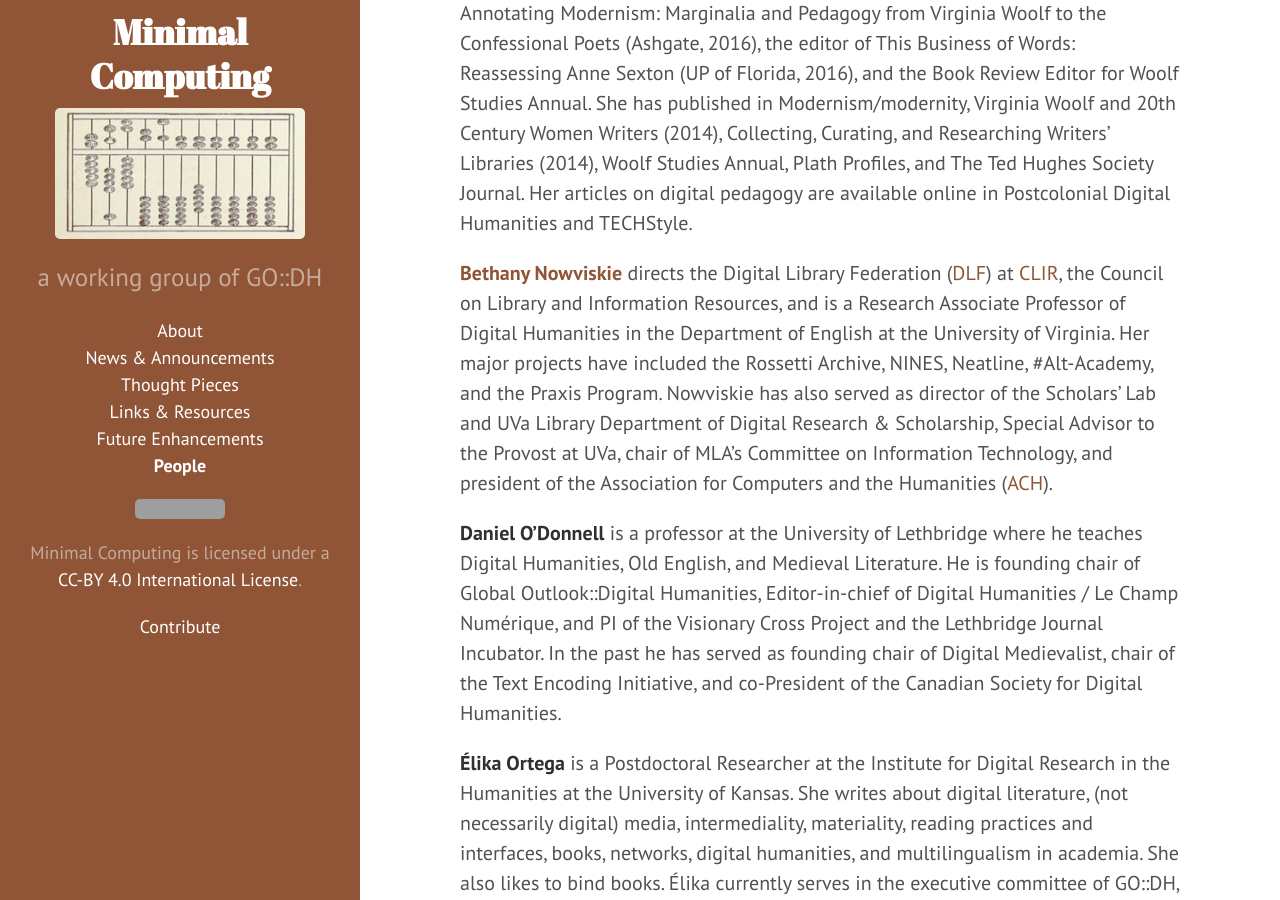
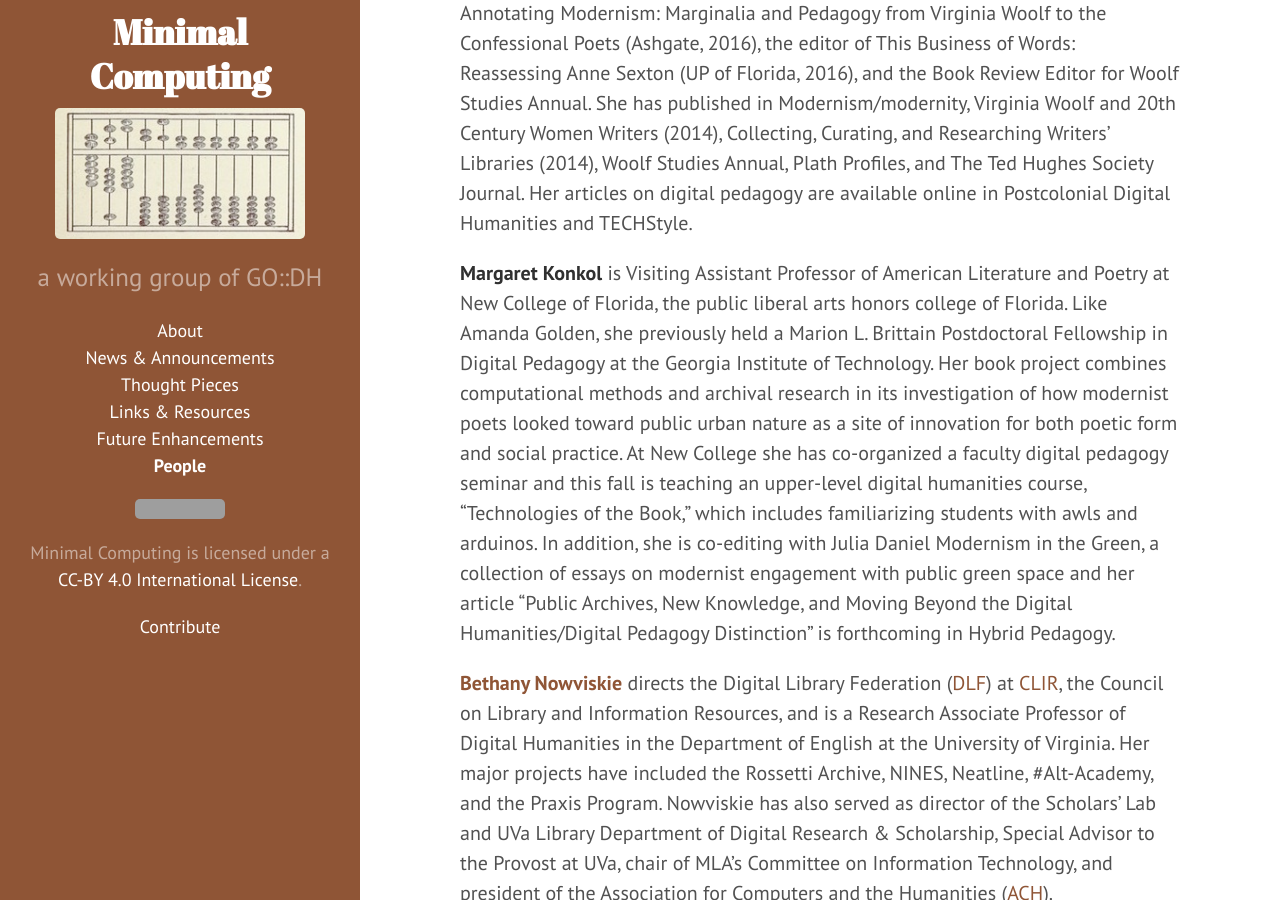
Before and after one commit to go-dh/mincomp, a Jekyll site: the page built from 06people.md, in a window 1280 px wide and 900 px high, scrolled down 1412 px. Built offline with Jekyll 4.4.1, drawn with Linux system fonts in a browser that asks for light colours; grey boxes are pictures that could not be loaded.

Commit message:
added mkonkol to people page

```diff
--- a/06people.md
+++ b/06people.md
@@ -16,6 +16,8 @@
 
 **Amanda Golden** is an Assistant Professor of English at the New York Institute of Technology. She previously held a Marion L. Brittain Postdoctoral Fellowship at the Georgia Institute of Technology and the Post-Doctoral Fellowship in Poetics at Emory University's Fox Center for Humanistic Inquiry. She is the author of Annotating Modernism: Marginalia and Pedagogy from Virginia Woolf to the Confessional Poets (Ashgate, 2016), the editor of This Business of Words: Reassessing Anne Sexton (UP of Florida, 2016), and the Book Review Editor for Woolf Studies Annual. She has published in Modernism/modernity, Virginia Woolf and 20th Century Women Writers (2014), Collecting, Curating, and Researching Writers’ Libraries (2014), Woolf Studies Annual, Plath Profiles, and The Ted Hughes Society Journal. Her articles on digital pedagogy are available online in Postcolonial Digital Humanities and TECHStyle.
 
+**Margaret Konkol** is Visiting Assistant Professor of American Literature and Poetry at New College of Florida, the public liberal arts honors college of Florida. Like Amanda Golden, she previously held a Marion L. Brittain Postdoctoral Fellowship in Digital Pedagogy at the Georgia Institute of Technology. Her book project combines computational methods and archival research in its investigation of how modernist poets looked toward public urban nature as a site of innovation for both poetic form and social practice. At New College she has co-organized a faculty digital pedagogy seminar and this fall is teaching an upper-level digital humanities course, “Technologies of the Book,” which includes familiarizing students with awls and arduinos. In addition, she is co-editing with Julia Daniel Modernism in the Green, a collection of essays on modernist engagement with public green space and her article “Public Archives, New Knowledge, and Moving Beyond the Digital Humanities/Digital Pedagogy Distinction" is forthcoming in Hybrid Pedagogy.
+
 **[Bethany Nowviskie](http://nowviskie.org/)** directs the Digital Library Federation ([DLF](http://www.diglib.org/)) at [CLIR](http://www.clir.org/), the Council on Library and Information Resources, and is a Research Associate Professor of Digital Humanities in the Department of English at the University of Virginia. Her major projects have included the Rossetti Archive, NINES, Neatline, #Alt-Academy, and the Praxis Program. Nowviskie has also served as director of the Scholars’ Lab and UVa Library Department of Digital Research & Scholarship, Special Advisor to the Provost at UVa, chair of MLA’s Committee on Information Technology, and president of the Association for Computers and the Humanities ([ACH](http://ach.org/)).
 
 **Daniel O'Donnell** is a professor at the University of Lethbridge where he teaches Digital Humanities, Old English, and Medieval Literature. He is founding chair of Global Outlook::Digital Humanities, Editor-in-chief of Digital Humanities / Le Champ Numérique, and PI of the Visionary Cross Project and the Lethbridge Journal Incubator. In the past he has served as founding chair of Digital Medievalist, chair of the Text Encoding Initiative, and co-President of the Canadian Society for Digital Humanities.
```
